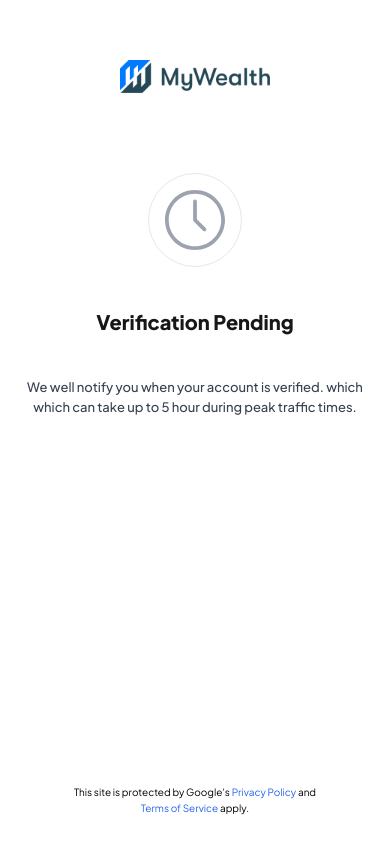
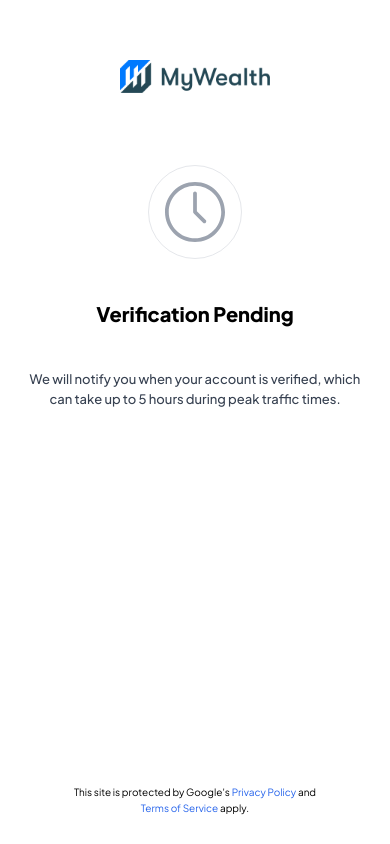
Before and after one commit to zaidkhan-code/My_wealth, a Next.js app: page /user/vedrification in a window 390 px wide. Built offline with nearby package versions, Linux system fonts and the light colour scheme.

Commit message:
Did changes

```diff
--- a/src/app/user/approve/page.js
+++ b/src/app/user/approve/page.js
@@ -7,7 +7,7 @@ import { FaCheck } from "react-icons/fa6";
 const page = () => {
   return (
     <div className="md:bg-[#F6F5F7] bg-white pt-7 pb-7 md:pb-10 md:pt-20   h-screen md:h-screen gap-16 flex-col justify-between  md:justify-center flex md:items-center overflow-x-hidden ">
-      <div className="md:w-[520px] w-full text-center  md:h-auto px-4 py-10  md:px-10 md:py-10 gap-8  md:gap-20 flex flex-col  items-center  md:rounded-[18px] bg-white md:border-[0.5px] md:border-gray-300">
+      <div className="md:w-[607px] w-full text-center  md:h-auto px-4 py-10  md:px-10 md:py-10 gap-8  md:gap-20 flex flex-col  items-center  md:rounded-[18px] bg-white md:border-[0.5px] md:border-gray-300">
         {" "}
         <Image
           src={LoginLogo.src}
@@ -24,7 +24,9 @@ const page = () => {
           Your account is approved
         </h5>
 
-        <p className="text-[10px] md:text-xs  text-black text-center mt-4  w-full max-w-[270px] md:max-w-[368px] min-h-[26px] md:min-h-[38px] leading-relaxed">
+
+      </div>
+      <p className="text-[10px] md:text-xs text-black text-center mt-4 w-full max-w-[270px] md:max-w-[368px] min-h-[26px] md:min-h-[38px] leading-relaxed mx-auto">
   This site is protected by Google's{" "}
   <a href="#" className="text-blue-600">
     Privacy Policy
@@ -36,8 +38,6 @@ const page = () => {
   apply.
 </p>
     </div>
-
-    </div>
   );
 };
 export default page;
--- a/src/app/user/document/address/page.js
+++ b/src/app/user/document/address/page.js
@@ -11,8 +11,8 @@ import { useState } from "react";
 const page = () => {
   const [inputDocument, setinputDocument] = useState();
   return (
-    <div className="md:bg-[#F6F5F7] bg-white pt-3 pb-6 md:pb-14 md:pt-14  h-screen md:h-auto gap-5 flex-col justify-between  md:justify-center flex md:items-center overflow-x-hidden ">
-      <div className="md:w-[520px] w-full text-center  md:h-auto px-4 py-8  md:px-10 md:py-10 gap-10 md:gap-8 flex flex-col items-center  md:rounded-[18px] bg-white md:border-[0.5px] md:border-gray-300">
+    <div className="md:bg-[#F6F5F7] bg-white pt-3 pb-6 md:pb-14 md:pt-14  h-screen md:h-auto gap-1 flex-col justify-between  md:justify-center flex md:items-center overflow-x-hidden ">
+      <div className="md:w-[520px] w-full text-center  md:h-auto px-4 py-8  md:px-10 md:py-10 gap-4 md:gap-4 flex flex-col items-center  md:rounded-[18px] bg-white md:border-[0.5px] md:border-gray-300">
         {" "}
         <Image
           src={LoginLogo.src}
@@ -37,7 +37,7 @@ const page = () => {
         <div
   className={`w-full border cursor-pointer rounded-lg items-center flex ${
     inputDocument ? "flex-row md:p-3 p-2" : "flex-col md:p-8 p-5"
-  } gap-5`}
+  } gap-2`}
   onClick={() => document.getElementById("input")?.click()}
 >
   <CiFileOn size={35} color="black" />
@@ -57,9 +57,9 @@ const page = () => {
   />
 </div>
 
-        <Button text="Submit" className={`${inputDocument && "mt-12"}`} />
+        <Button text="Submit" className={`${inputDocument && "md:mt-12 mt-6"}`} />
       </div>
-      <p className="text-[10px] md:text-xs text-black text-center mt-4 w-full max-w-[270px] md:max-w-[368px] min-h-[26px] md:min-h-[38px] leading-relaxed mx-auto">
+      <p className="text-[10px] md:text-xs text-black text-center md:mt-4 mt-1 w-full max-w-[270px] md:max-w-[368px] min-h-[26px] md:min-h-[38px] leading-relaxed mx-auto">
   This site is protected by Google's{" "}
   <a href="#" className="text-blue-600">
     Privacy Policy
--- a/src/app/user/vedrification/page.js
+++ b/src/app/user/vedrification/page.js
@@ -6,7 +6,7 @@ import LoginLogo from "../../../../public/Assets/user/darklogowithtext@2x.png";
 import { SlClock } from "react-icons/sl";
 const page = () => {
   return (
-    <div className="md:bg-[#F6F5F7] bg-white pt-7 pb-7 md:pb-14 md:pt-14  h-screen md:h-auto gap-12 flex-col justify-between  md:justify-center flex md:items-center overflow-x-hidden ">
+    <div className="md:bg-[#F6F5F7] bg-white pt-7 pb-7 md:pb-14 md:pt-14  h-screen md:h-auto gap-4 flex-col justify-between  md:justify-center flex md:items-center overflow-x-hidden ">
       <div className="md:w-[520px] w-full text-center  md:h-auto px-4 py-8  md:px-10 md:py-10 gap-10 md:gap-8 flex flex-col items-center  md:rounded-[18px] bg-white md:border-[0.5px] md:border-gray-300">
         {" "}
         <Image
@@ -23,18 +23,17 @@ const page = () => {
           className="object-contain md:hidden block"
           alt="Loginlogo"
         /> */}
-        <div className=" border p-4 md:p-5 mt-10 md:mt-7 rounded-full text-[60px] md:text-[75px] text-gray-400">
+        <div className=" border p-4 md:p-5 mt-8 md:mt-7 rounded-full text-[60px] md:text-[75px] text-gray-400">
           <SlClock />
         </div>
-        <h5 className="md:text-[28px] font-extrabold md:font-bold text-[20px]   mx-auto ">
+        <h5 className="md:text-[28px] text-black font-extrabold md:font-bold text-[20px]   mx-auto ">
           Verification Pending
         </h5>
-        <p className="md:text-[15px] text-[13px] text-gray-700 leading-[20px] mx-auto font-medium max-w-[350px]">
-          We well notify you when your account is verified. which which can take
-          up to 5 hour during peak traffic times.
+        <p className="md:text-[16px] text-[13px] text-gray-700 md:text-black leading-[20px] mx-auto font-medium max-w-[350px]">
+        We will notify you when your account is verified, which can take up to 5 hours during peak traffic times.
         </p>
       </div>
-      <p className="text-[10px] md:text-xs text-black text-center mt-4 w-full max-w-[270px] md:max-w-[368px] min-h-[26px] md:min-h-[38px] leading-relaxed mx-auto">
+      <p className="text-[10px] md:text-xs text-black text-center md:mt-4 mt-2 w-full max-w-[270px] md:max-w-[368px] min-h-[26px] md:min-h-[38px] leading-relaxed mx-auto">
   This site is protected by Google's{" "}
   <a href="#" className="text-blue-600">
     Privacy Policy
```
Lines whose indentation alone changed are shown as unchanged.
